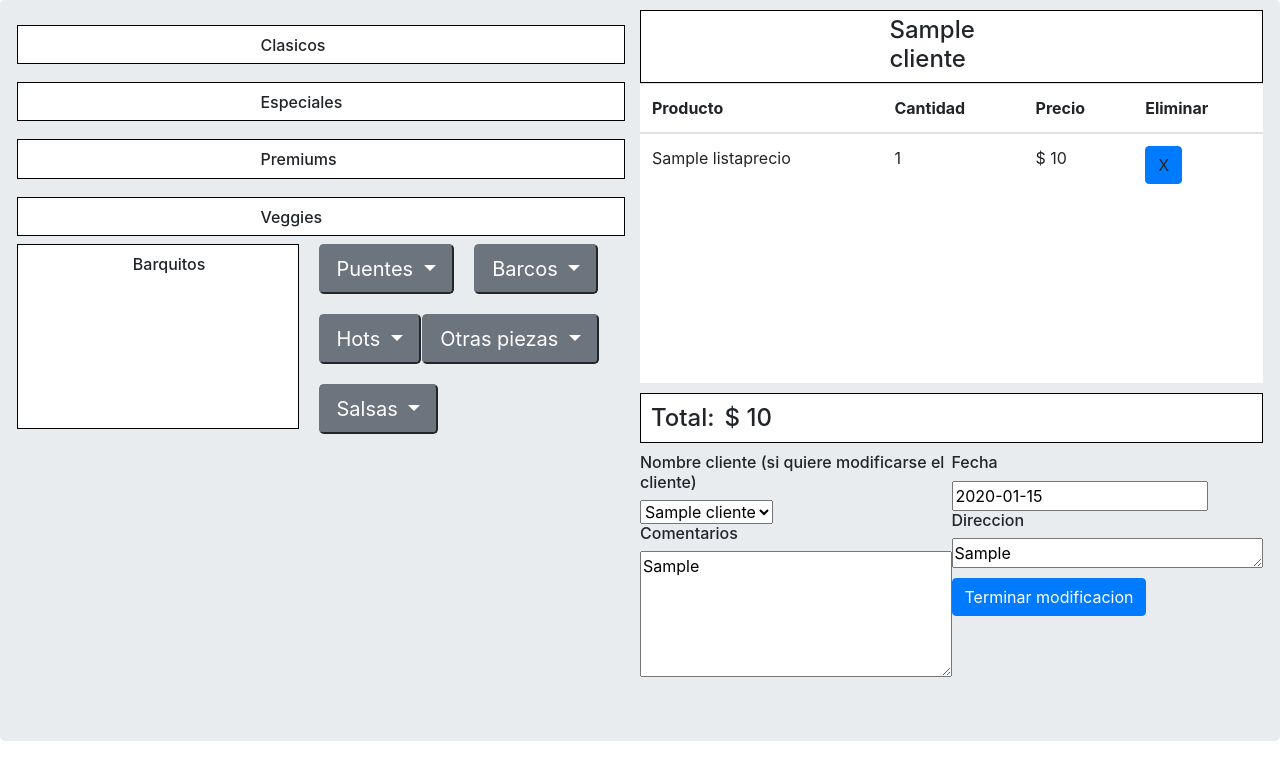
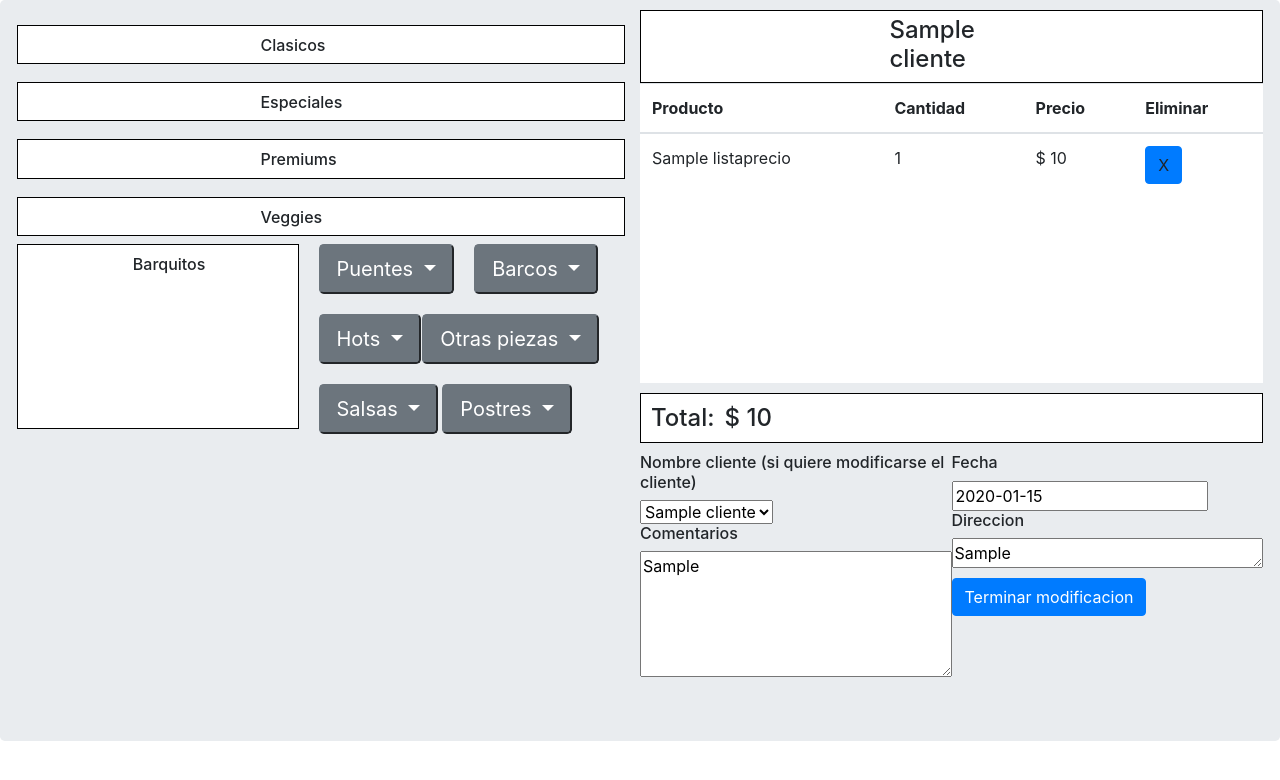
Before and after one commit to AugustoPiva/tsuki_web, a Django app: page /tsuki_app/modificarpedido/1/ in a window 1280 px wide. Shown: the top 780 px of the page. Run offline with Django 3.2, Linux system fonts and the light colour scheme; a user stored in the database is signed in; tables that the repository leaves empty hold one stand-in row (values such as "Sample post"); parts of the project's set-up code (start-up, migrations or seed data) failed here and were passed over; some libraries are stand-ins or nearby versions.

Commit message:
Postres a modificacion

```diff
--- a/templates/tsuki_app/modificar_pedido.html
+++ b/templates/tsuki_app/modificar_pedido.html
@@ -241,6 +241,22 @@
                     {% endfor %}
                   </div>
                 </div>
+                <!-- Postres  -->
+                <div class="col-4">
+                  <button class="btn-lg btn-secondary dropdown-toggle" type="button" id="dropdownMenu2" data-toggle="dropdown" aria-haspopup="true" aria-expanded="false" style="margin-left:20px;margin-top:20px;">
+                    Postres
+                  </button><br>
+                  <div class="dropdown-menu" aria-labelledby="dropdownMenu2">
+                    {% for prod in lista %}
+                    {% if prod.sub_categoria_producto == "postres"%}
+                    <a class = "dropdown-item"  onclick="agregarFila({{prod.id}});return false;">{{prod.nombre_producto}}</a>
+                    <script type="text/javascript">
+                    listadoprecios[{{prod.id}}] = [{{prod.precio_producto}},"{{prod.nombre_producto}}"]
+                    </script>
+                    {% endif %}
+                    {% endfor %}
+                  </div>
+                </div>
               </div>
             </div>
           </div>
```
